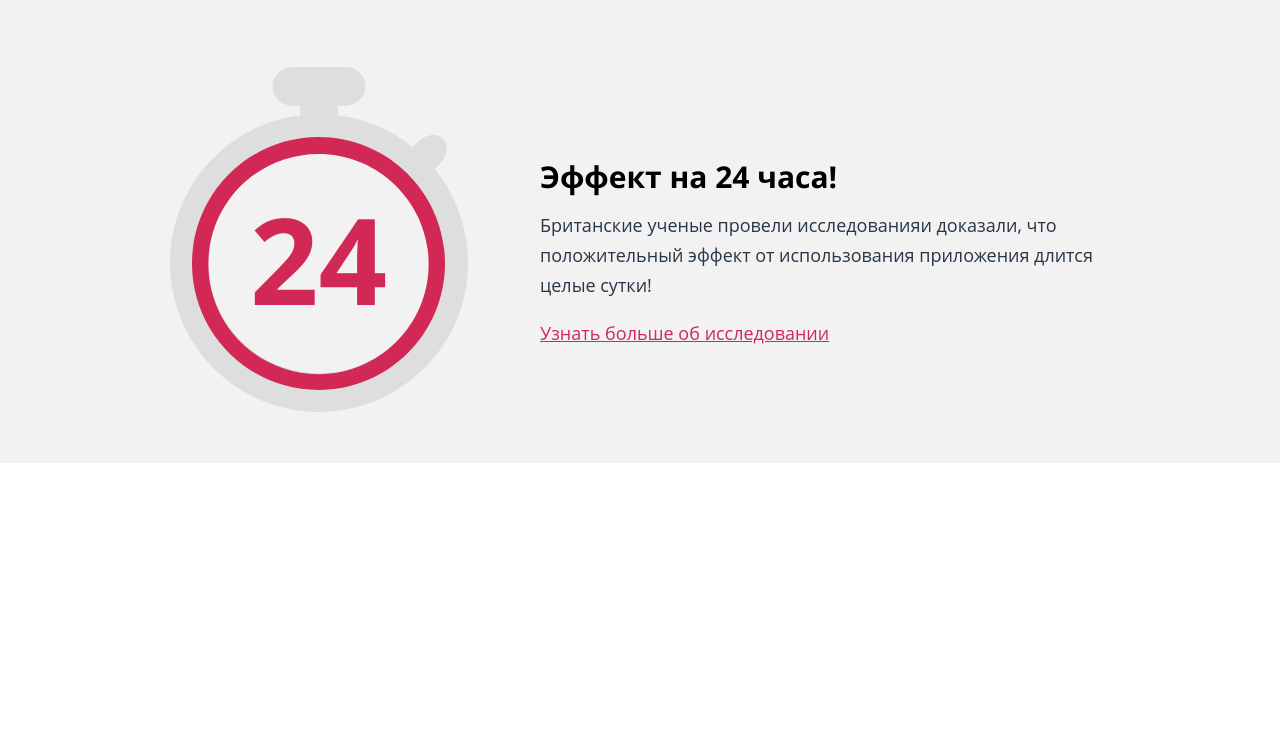
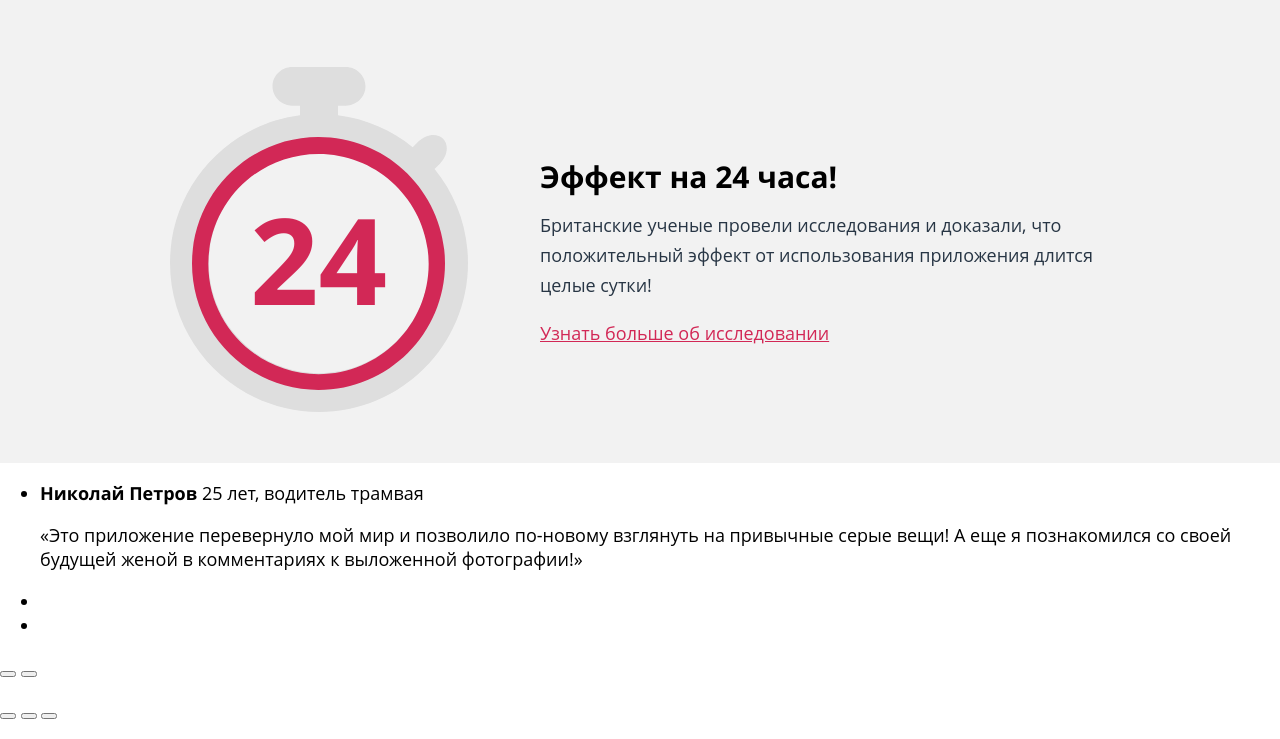
Before and after one commit to IC1101s/pink, a website: page build/index.html in a window 1280 px wide. Shown: the part 1784-2523 px from the top of the page. Before the commit the page ends 2247 px from the top, so only its background shows below. Drawn offline with Linux system fonts and the light colour scheme; files whose address does not match are found by name.

Commit message:
Доделал блок reviews, добавил скрипт modernizr-custom.js и удалил лишнее

```diff
--- a/build/index.html
+++ b/build/index.html
@@ -4,12 +4,11 @@
 	<meta charset="UTF-8">
 	<title>Pink - приложение для фото</title>
 	<meta name="viewport" content="width=device-width, initial-scale=1">
+	<link rel="preload" href="fonts/opensanslight.woff2" as="font" сrossorigin="anonymous">
 	<link rel="preload" href="fonts/opensans.woff2" as="font" crossorigin="anonymous">
 	<link rel="preload" href="fonts/opensansbold.woff2" as="font" crossorigin="anonymous">
-	<link rel="preload" href="fonts/opensanslight.woff2" as="font" crossorigin="anonymous">
 	<link rel="stylesheet" href="css/style.min.css">
-	<script async="" src="js/simple-webp.min.js"></script>
-	<noscript data-webp=""><img src="" alt=""></noscript>
+	<script src="js/modernizr-custom.js"></script>
 </head>
 <body>
 	<div style="display: none">
@@ -132,11 +131,48 @@
 				<div class="statistics__wrapper-list">
 					<b class="statistics__title">Эффект<br> на 24 часа!</b>
 					<p class="statistics__text">
-						Британские ученые провели исследованияи доказали,
+						Британские ученые провели исследования и доказали,
 						что положительный эффект от использования приложения длится целые сутки!
 					</p>
 					<a class="statistics__link" href="#detailed">Узнать больше об исследовании</a>
 				</div>
+			</div>
+		</section>
+
+		<!-- Reviews -->                         <!-- ПЕРЕДЕЛАТЬ В blockquote -->
+		<section class="reviews">
+			<div class="reviews__wrapper slider">
+				<h2 class="visually-hidden">Отзывы о приложении</h2>
+				<ul class="reviews__list reviews-list slider__list">
+					<li class="reviews-list__item slider__item">
+						<b class="reviews-list__name">Николай Петров</b>
+						<span class="reviews-list__description">25 лет, водитель трамвая</span>
+						<p class="reviews-list__text">
+							«Это приложение перевернуло мой мир и позволило по-новому взглянуть на
+							привычные серые вещи! А еще я познакомился со своей будущей женой в
+							комментариях к выложенной фотографии!»
+						</p>
+					</li>
+					<li class="reviews-list__item slider__item"></li>
+					<li class="reviews-list__item slider__item"></li>
+				</ul>
+				<button class="reviews__prev" type="button">
+					<span class="visually-hidden">Предыдущий отзыв</span>
+				</button>
+				<button class="reviews__next" type="button">
+					<span class="visually-hidden">Следующий отзыв</span>
+				</button>
+				<p class="reviews__toggles slider__toggles">
+					<button class="slider__toggle slider__toggle--active" type="button">
+						<span class="visually-hidden">1</span>
+					</button>
+					<button class="slider__toggle" type="button">
+						<span class="visually-hidden">2</span>
+					</button>
+					<button class="slider__toggle" type="button">
+						<span class="visually-hidden">3</span>
+					</button>
+				</p>
 			</div>
 		</section>
 	</main>
```
